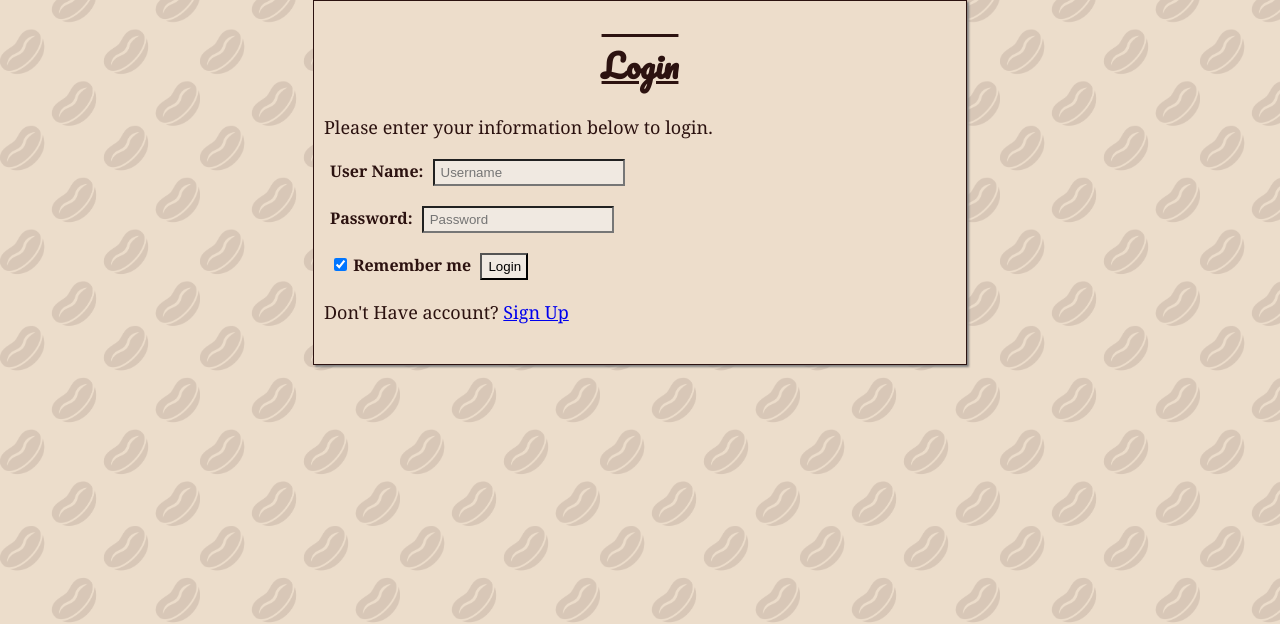
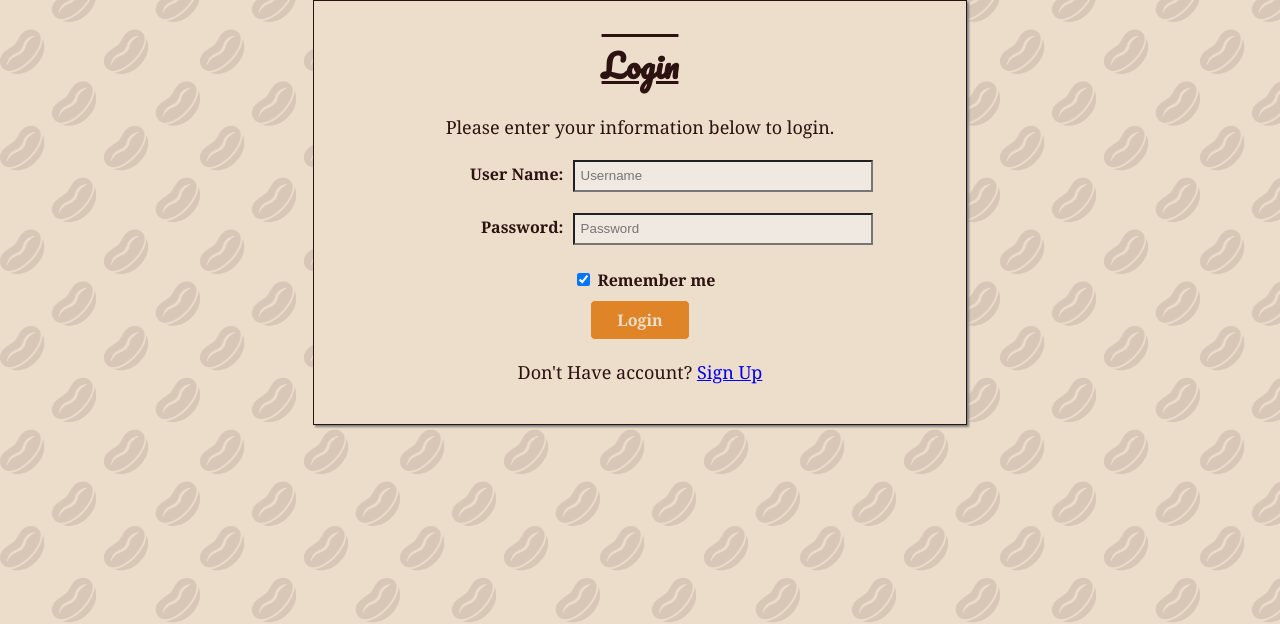
Before and after one commit to TeamYellowCapstone/team-yellow-repo, a PHP site: page /login.php in a window 1280 px wide. Shown: the part 74-698 px from the top of the page. Run offline with PHP 8.4, Linux system fonts and the light colour scheme; a stand-in replaces the project's code that opens the database connection.

Commit message:
style changes to the form

```diff
--- a/login.php
+++ b/login.php
@@ -178,15 +178,15 @@
         ?>
         <div class="login-form form">
         <h1> Login </h1>
-        <p>Please enter your information below to login.</p>
+        <p class="center-text">Please enter your information below to login.</p>
             <form method="POST" action="login.php">
                 <?php
                     if(isset($_SESSION["loginErr"])){
-                        echo "<p>".$_SESSION["loginErr"]."</p>";
+                        echo "<p class='error center-text'>".$_SESSION["loginErr"]."</p>";
                         unset($_SESSION["loginErr"]);
                     }
                     if(isset($_SESSION["wait"])){
-                        echo "<p>".$_SESSION["wait"]."</p>";
+                        echo "<p class='error center-text'>".$_SESSION["wait"]."</p>";
                         unset($_SESSION["wait"]);
                     }
                 ?>
@@ -211,8 +211,8 @@
                     ?>>
                 </div>
                 <div>
-                    <label><input type="checkbox" checked="checked" name="remember"> Remember me</label>
-                        <input type="submit" value="Login" name="login">
+                    <label><input type="checkbox" checked="checked" name="remember" class="chk-btn"> Remember me</label>
+                        <input type="submit" value="Login" name="login" class="btn">
                 </div>
                 <div>
                     <p>Don't Have account? <a href="signup.php">Sign Up</a></p>
--- a/styles/style.css
+++ b/styles/style.css
@@ -89,12 +89,12 @@ button {
     background-color: #EDDDCB;
 }
 
-.submit {
+/* .submit {
     background-color: #ef3f6b;
     color: #edddcb;
     border: 1px groove #5e3a0c;
     padding: 4px 5px 4px 6px;
-    font-weight: bolder;
+
 }
 
 .cancel {
@@ -103,14 +103,14 @@ button {
     border: 1px groove #5e3a0c;
     padding: 4px 5px 4px 6px;
     font-weight: bolder;
-}
+} */
 
 label {
     font-weight: bolder;
     padding: 4px 5px 4px 6px;
 }
 
-input {
+input:not(.btn) {
     background-color: #f0e9e1;
     padding: 4px 5px 4px 6px;
     font-weight: lighter;
@@ -129,26 +129,30 @@ input {
 }
 .form div{
     margin: 20px auto;
+    width: max-content;
 }
-.form div input{
-    margin-right: 2px;
+.form div label{
+    display: inline-block;
+    text-align: right;
+    width: 150px;
+}
+.form div input:not(.btn,.chk-btn){
+    line-height: 20px;
+    min-width: 300px;
+}
+.error {
+    color: #ff0000;
+    padding: 11px 10px 12px 10px;
+    font-size: 16pt;
+}
+ul.error {
+    width: fit-content;
+    margin: auto;
+}
+.center-text{
+    text-align: center;
 }
 
-.error {
-    background-color: #D93427;
-    color: #edddcb;
-    border: 1px groove #5e3a0c;
-    padding: 11px 10px 12px 10px;
-    font-size: 24pt;
-}
-
-.login-error {
-    background-color: #D93427;
-    color: #edddcb;
-    border: 1px groove #5e3a0c;
-    padding: 11px 10px 12px 10px;
-    font-size: 24pt;
-}
 
 .ast{
     color:red;
@@ -274,13 +278,22 @@ input {
     border: 1px double #EDDDCB;
     background-color: #DF8527;
     color: #EDDDCB;
+    font-family:inherit;
+    font-size: 16px;
+    font-weight: bolder;
 }
 
     .btn:hover {
         background-color: #D93427;
         cursor: pointer;
     }
+a[class="btn cancel"]{
+    line-height: 40px;
+    margin: auto;
+    text-decoration: none;
+    text-align: center;
 
+}
 .brandLogo {
     display: block;
     width: 80px;
```
Also changed, not shown: signup.php (+5 -5 lines).
